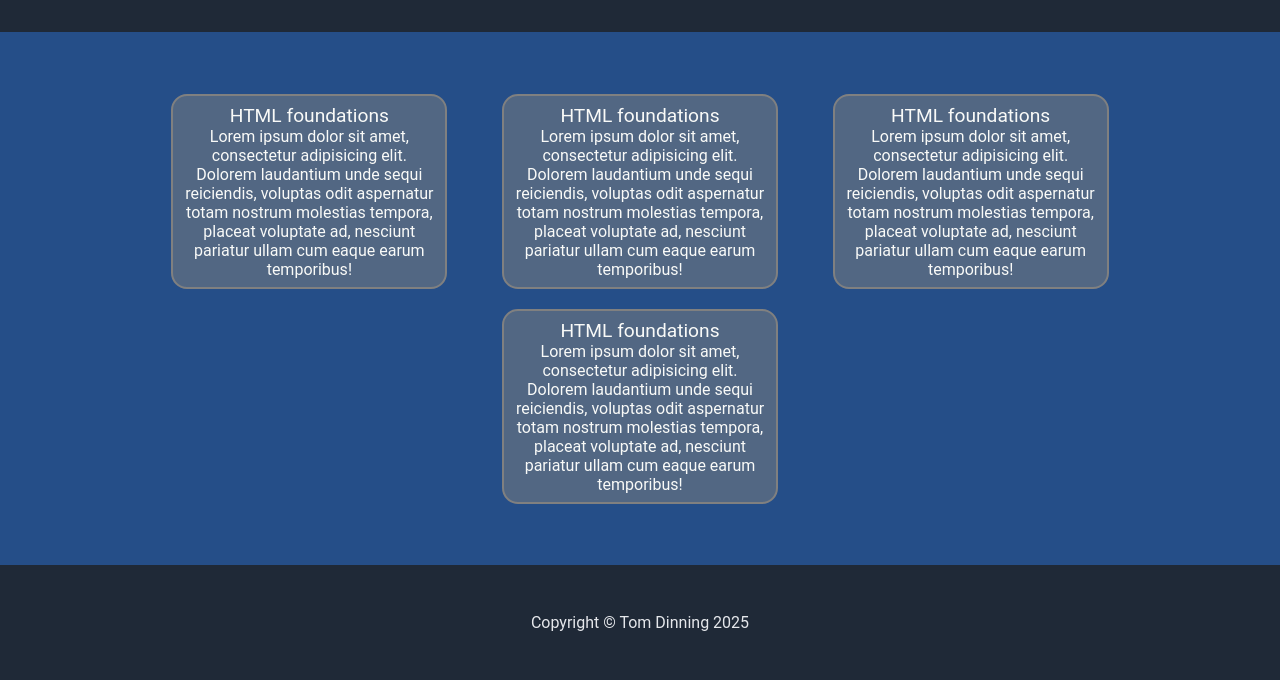
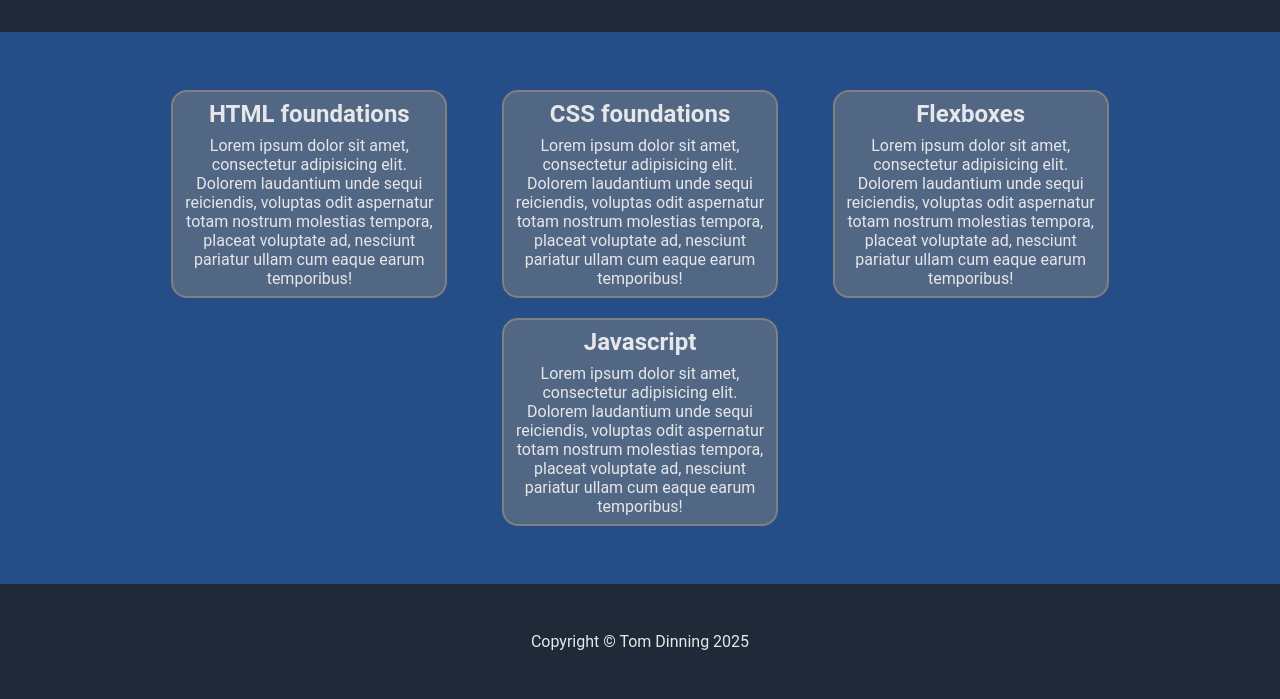
Before and after one commit to Aquatian42/learning.tomdinning.com, a plain HTML site: page index.html in a window 1280 px wide. Shown: the part 120-819 px from the top of the page. Drawn offline with Linux system fonts and the light colour scheme.

Commit message:
done homepage

```diff
--- a/index.css
+++ b/index.css
@@ -19,6 +19,12 @@ body{
     margin:32px 10vw;
     display:flex;
     padding:16px;
+}
+
+* a{
+    color: #E5E7EB;
+    text-decoration: none;
+    text-align: center;
 }
 
 .header{
@@ -53,9 +59,6 @@ body{
 }
 
 .header * .right-links a{
-    color:#E5E7EB;
-    text-decoration: none;
-    text-align: center;
     font-size:18px;
 }
 
@@ -85,7 +88,9 @@ body{
 }
 
 .main * .title{
-    font-size: larger;
+    font-size: 24px;
+    margin-bottom:8px ;
+    font-weight: bold;
 }
 
 .footer{
--- a/index.html
+++ b/index.html
@@ -24,22 +24,30 @@
 
 <div class="main">
     <div class="content-container">
+        <a href="HTML_foundations/">
             <div class="sectionbox">
                 <div class="title">HTML foundations</div>
                 <div class="description">Lorem ipsum dolor sit amet, consectetur adipisicing elit. Dolorem laudantium unde sequi reiciendis, voluptas odit aspernatur totam nostrum molestias tempora, placeat voluptate ad, nesciunt pariatur ullam cum eaque earum temporibus!</div>
             </div>
+        </a>
+        <a href="CSS_foundations/">
             <div class="sectionbox">
-            <div class="title">HTML foundations</div>
+                <div class="title">CSS foundations</div>
                 <div class="description">Lorem ipsum dolor sit amet, consectetur adipisicing elit. Dolorem laudantium unde sequi reiciendis, voluptas odit aspernatur totam nostrum molestias tempora, placeat voluptate ad, nesciunt pariatur ullam cum eaque earum temporibus!</div>
             </div>
+        </a>
+        <a href="Flexboxes/">
             <div class="sectionbox">
-            <div class="title">HTML foundations</div>
+                <div class="title">Flexboxes</div>
                 <div class="description">Lorem ipsum dolor sit amet, consectetur adipisicing elit. Dolorem laudantium unde sequi reiciendis, voluptas odit aspernatur totam nostrum molestias tempora, placeat voluptate ad, nesciunt pariatur ullam cum eaque earum temporibus!</div>
             </div>
+        </a>
+        <a href="Javascript/">
             <div class="sectionbox">
-            <div class="title">HTML foundations</div>
+                <div class="title">Javascript</div>
                 <div class="description">Lorem ipsum dolor sit amet, consectetur adipisicing elit. Dolorem laudantium unde sequi reiciendis, voluptas odit aspernatur totam nostrum molestias tempora, placeat voluptate ad, nesciunt pariatur ullam cum eaque earum temporibus!</div>
             </div>
+        </a>
     </div>
 </div>
 
```
Lines whose indentation alone changed are shown as unchanged.
